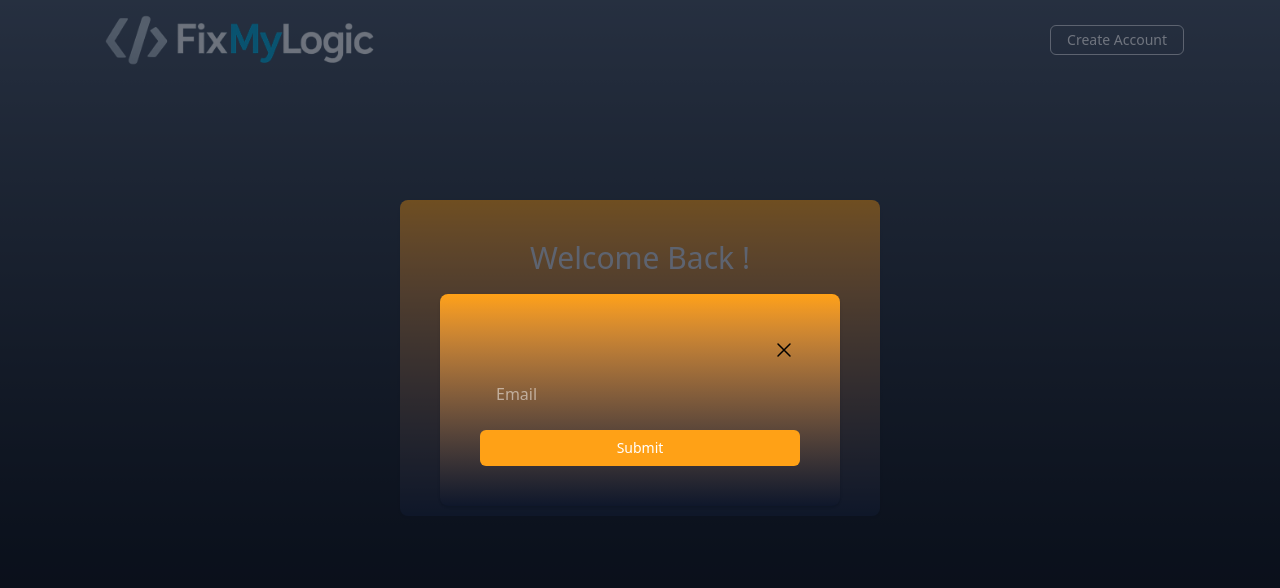
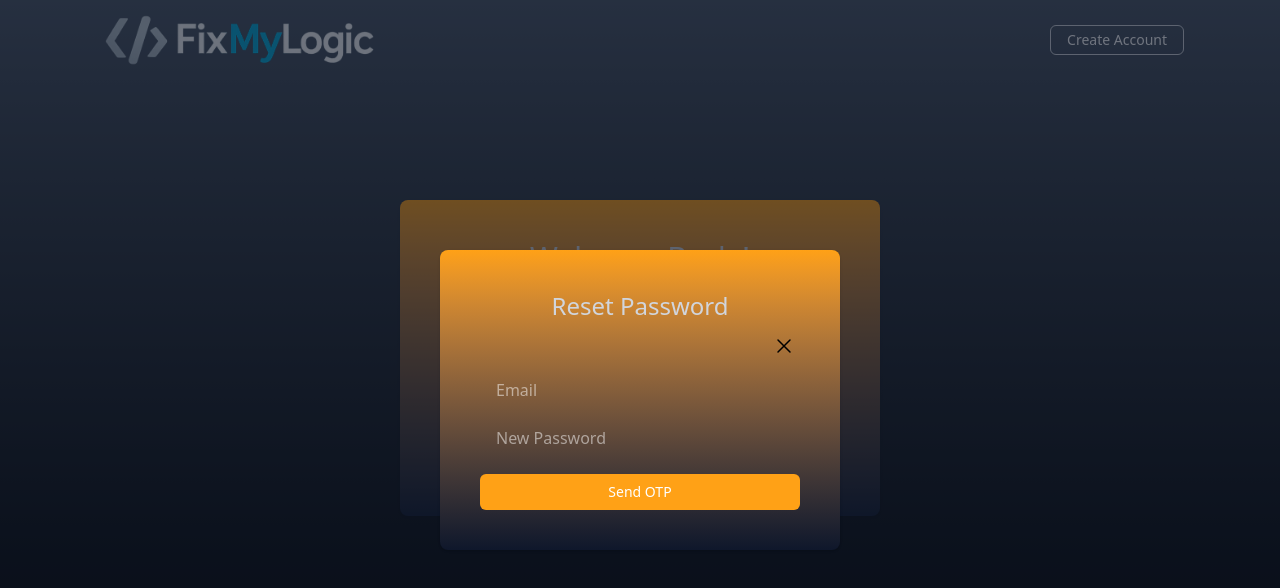
Before and after one commit to Immonn/FixMyLogic, a Next.js app: page /auth/signin in a window 1280 px wide. Both pictures are taken after a click on the element "Forgot Password ?". Shown: the top 588 px of the page. Built offline with nearby package versions, Linux system fonts and the light colour scheme.

Commit message:
Modify resetpassword component

```diff
--- a/app/components/ResetPassword.tsx
+++ b/app/components/ResetPassword.tsx
@@ -14,15 +14,16 @@ export function ResetPassword({open,onclose}){
                 <div
                     className="bg-white rounded-lg shadow relative px-10 py-10 w-100 flex flex-col gap-2 bg-linear-to-b from-brand-orange to-slate-900"
                     onClick={e => e.stopPropagation()}
-                >
+                >  <p className='font-medium items-center flex justify-center text-2xl text-gray-300'>Reset Password</p>
                     <span className="flex justify-end cursor-pointer" onClick={onclose}>
-                        <div className="hover:bg-red-600 p-1 rounded transition duration-150"><CrossIcon /></div>
+                        <div className="hover:bg-white p-1 rounded transition duration-150"><CrossIcon /></div>
                     </span>
                     <Input placeholder='Email' className='w-full'></Input>
+                    <Input placeholder='New Password' className='w-full'></Input>
 
 
                     <div className="flex justify-center mt-2">
-                        <Button text="Submit" />
+                        <Button text="Send OTP" />
                     </div>
                 </div>
             </div>
--- a/package.json
+++ b/package.json
@@ -9,6 +9,7 @@
     "lint": "eslint"
   },
   "dependencies": {
+    "firebase": "^12.10.0",
     "next": "16.1.6",
     "react": "19.2.3",
     "react-dom": "19.2.3",
```
Also changed, not shown: 1 other file (tests, documents, lock files or other folders).
